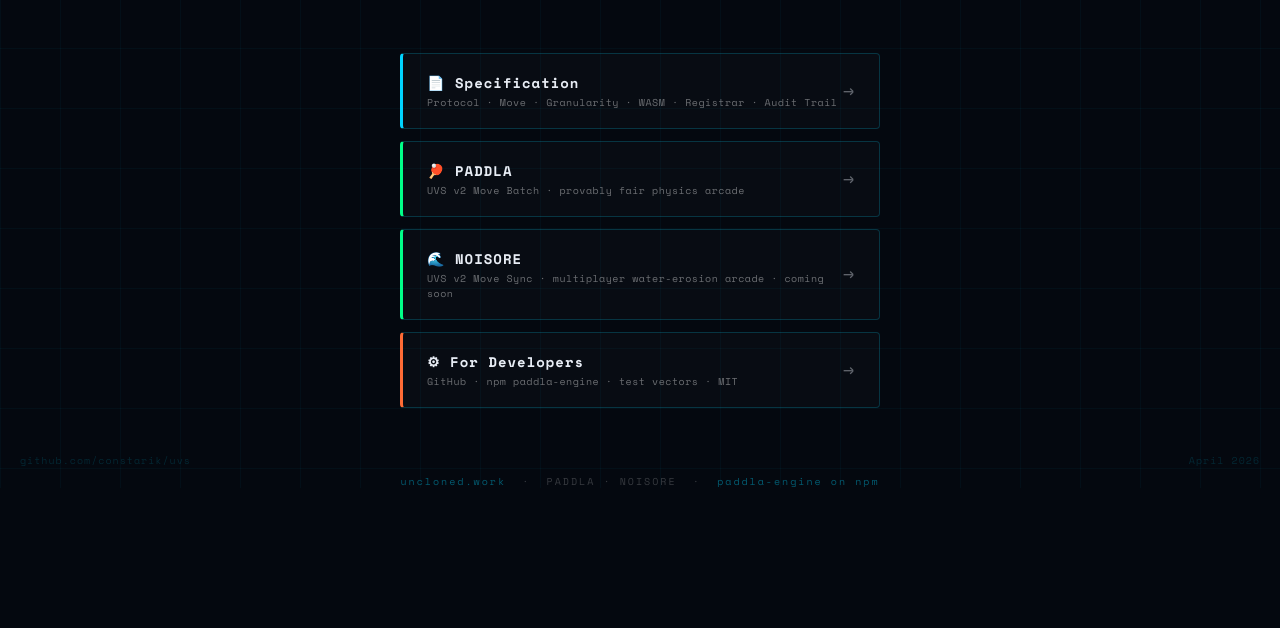
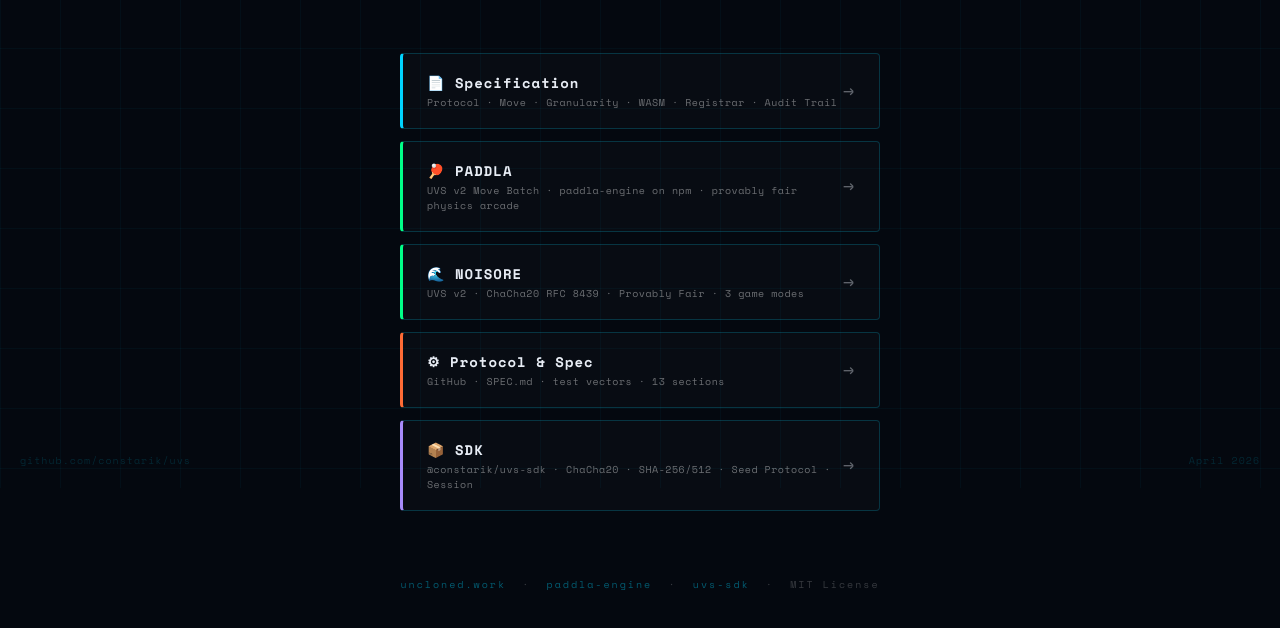
Before and after one commit to constarik/uvs, a plain HTML site: page index.html in a window 1280 px wide. Shown: the part 312-940 px from the top of the page. Before the commit the page ends 844 px from the top, so only its background shows below. Drawn offline with nearby package versions, Linux system fonts and the light colour scheme.

Commit message:
v2-landing-update-noisore-sdk-paddla

```diff
--- a/index.html
+++ b/index.html
@@ -175,7 +175,7 @@
     <a class="btn btn-demo" href="https://paddla.uncloned.work" target="_blank">
       <div class="label">
         <span class="label-main">🏓 PADDLA</span>
-        <span class="label-sub">UVS v2 Move Batch · provably fair physics arcade</span>
+        <span class="label-sub">UVS v2 Move Batch · paddla-engine on npm · provably fair physics arcade</span>
       </div>
       <span class="arrow">→</span>
     </a>
@@ -183,15 +183,23 @@
     <a class="btn btn-demo" href="https://noisore.uncloned.work" target="_blank">
       <div class="label">
         <span class="label-main">🌊 NOISORE</span>
-        <span class="label-sub">UVS v2 Move Sync · multiplayer water-erosion arcade · coming soon</span>
+        <span class="label-sub">UVS v2 · ChaCha20 RFC 8439 · Provably Fair · 3 game modes</span>
       </div>
       <span class="arrow">→</span>
     </a>
 
     <a class="btn btn-dev" href="https://github.com/constarik/uvs" target="_blank">
       <div class="label">
-        <span class="label-main">⚙ For Developers</span>
-        <span class="label-sub">GitHub · npm paddla-engine · test vectors · MIT</span>
+        <span class="label-main">⚙ Protocol &amp; Spec</span>
+        <span class="label-sub">GitHub · SPEC.md · test vectors · 13 sections</span>
+      </div>
+      <span class="arrow">→</span>
+    </a>
+
+    <a class="btn btn-dev" href="https://github.com/constarik/uvs-sdk" target="_blank" style="border-left-color:#a78bfa">
+      <div class="label">
+        <span class="label-main">📦 SDK</span>
+        <span class="label-sub">@constarik/uvs-sdk · ChaCha20 · SHA-256/512 · Seed Protocol · Session</span>
       </div>
       <span class="arrow">→</span>
     </a>
@@ -199,8 +207,9 @@
 
   <div class="footer">
     <a href="https://uncloned.work">uncloned.work</a> &nbsp;·&nbsp;
-    PADDLA · NOISORE &nbsp;·&nbsp;
-    <a href="https://github.com/constarik/paddla-engine">paddla-engine on npm</a>
+    <a href="https://www.npmjs.com/package/paddla-engine">paddla-engine</a> &nbsp;·&nbsp;
+    <a href="https://github.com/constarik/uvs-sdk">uvs-sdk</a> &nbsp;·&nbsp;
+    MIT License
   </div>
 </div>
 
```
